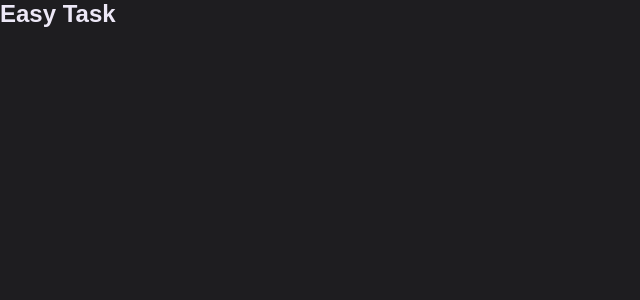
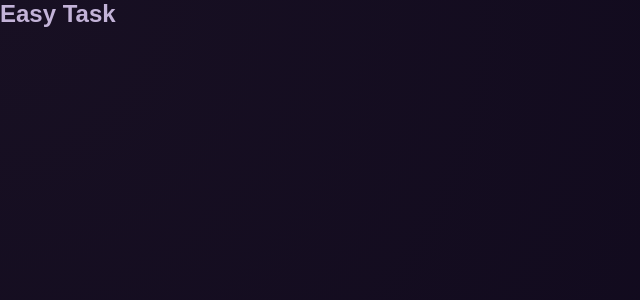
Before and after one commit to Bikal-Adhikari/angular-app, an Angular app: page / in a window 1280 px wide. Shown: the top 300 px of the page, without its empty margins (0-640 px from the left). Built offline with nearby package versions, Linux system fonts and the light colour scheme.

Commit message:
Header css added

```diff
--- a/src/styles.css
+++ b/src/styles.css
@@ -1,10 +1,16 @@
-/* You can add global styles to this file, and also import other style files */
+* {
+  box-sizing: border-box;
+}
+
 html {
-  font-family: sans-serif;
+  height: 100%;
 }
 
 body {
+  font-family: "Poppins", sans-serif;
+  background: radial-gradient(circle at top left, #181023, #0b0519);
+  color: #c3b3d8;
   margin: 0;
-  background-color: #1e1d20;
-  color: #ede8f7;
+  padding: 0;
+  height: 100%;
 }
```
